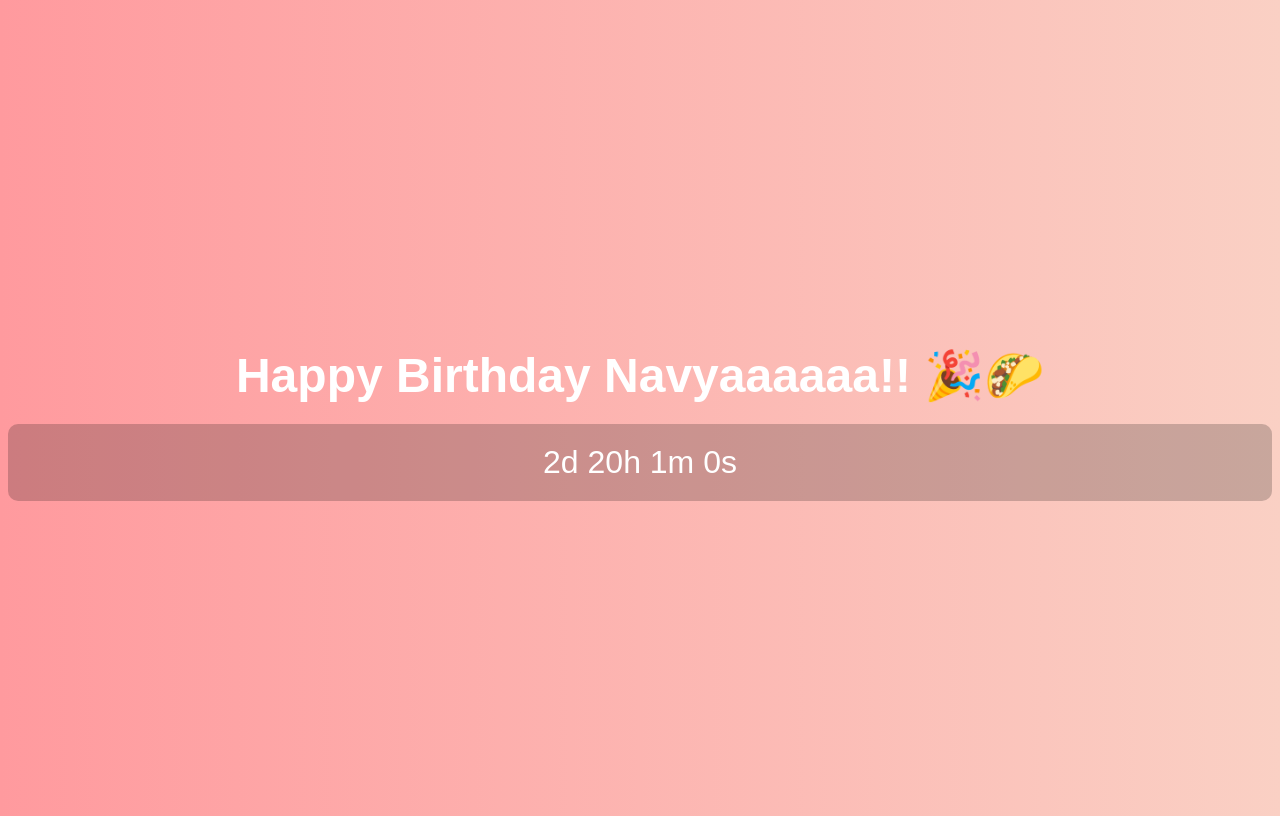
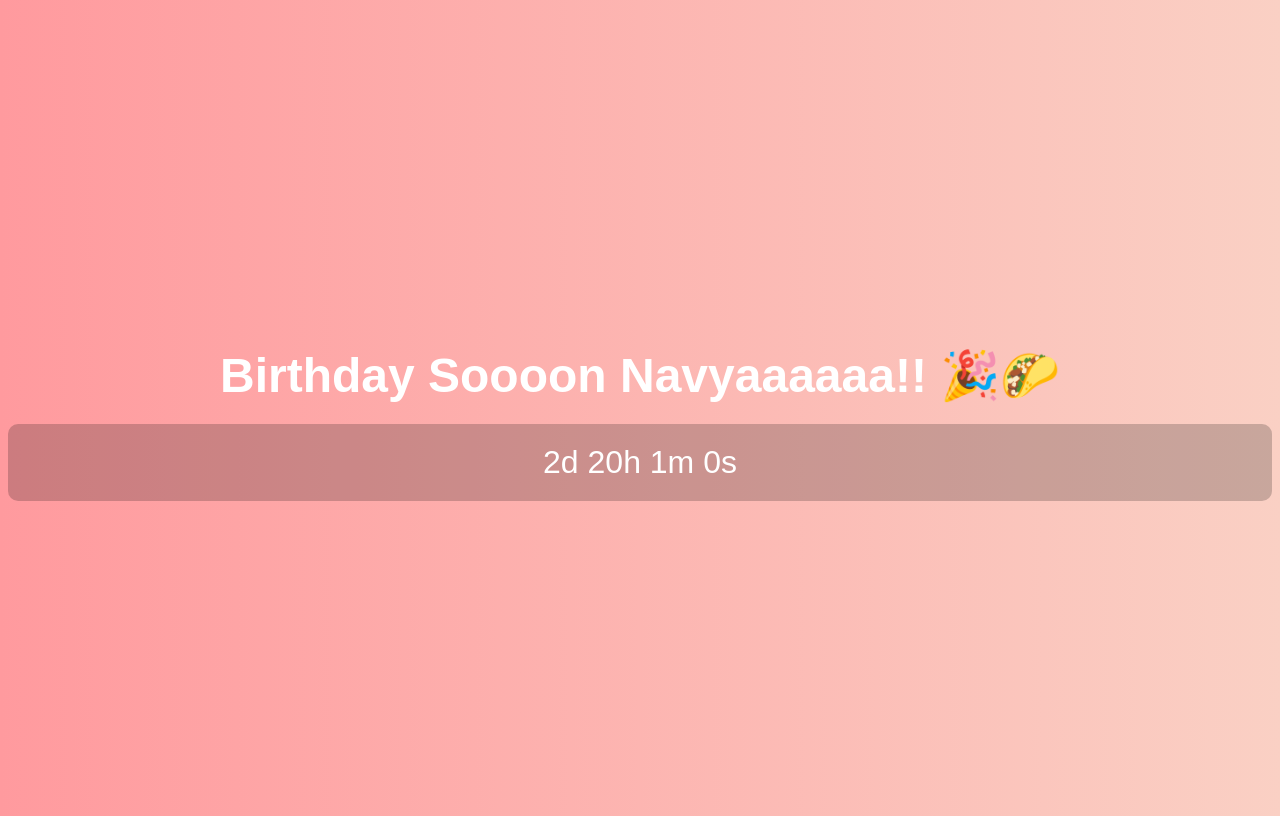
Before and after one commit to nityachowdhary1303/birthday-navya, a plain HTML site: page index.html in a window 1280 px wide. Drawn offline with Linux system fonts and the light colour scheme.

Commit message:
Update index.html

```diff
--- a/index.html
+++ b/index.html
@@ -31,7 +31,7 @@
 </head>
 <body>
 
-  <h1>Happy Birthday Navyaaaaaa!! 🎉🌮</h1>
+  <h1>Birthday Soooon Navyaaaaaa!! 🎉🌮</h1>
   <div id="timer">Loading...</div>
 
   <script>
```
